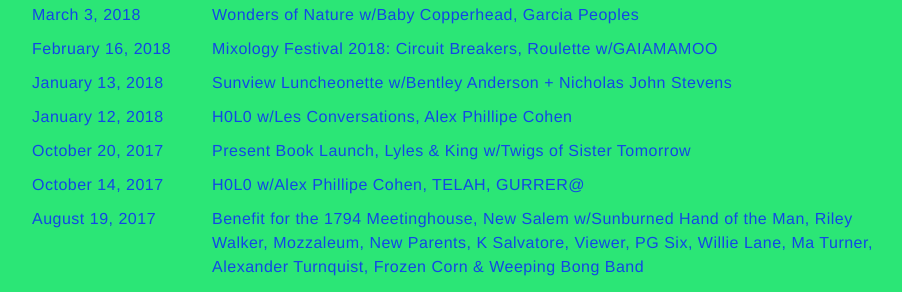
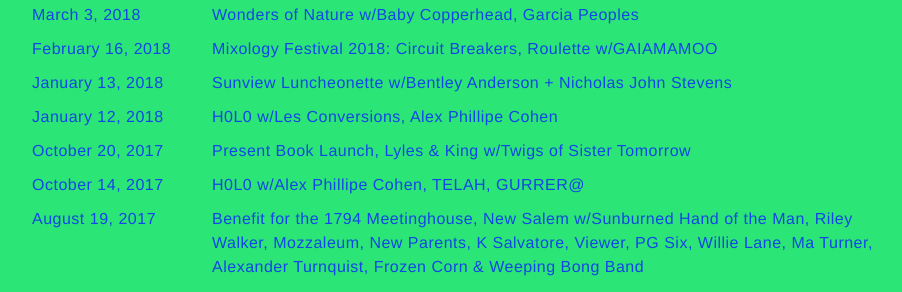
Before and after one commit to kirsten/thejantar.com, a Jekyll site: the page built from shows.html, in a window 1280 px wide. Shown: the part 572-864 px from the top of the page, without its empty margins (168-1070 px from the left). Built offline with Jekyll 4.4.1, drawn with Linux system fonts in a browser that asks for light colours.

Commit message:
Minor updates to show info, link for comp

```diff
--- a/_data/shows.yml
+++ b/_data/shows.yml
@@ -42,7 +42,7 @@
   title: "Sunview Luncheonette w/Bentley Anderson + Nicholas John Stevens"
 
 - date:  2018-01-12T19:00:00-05:00
-  title: "H0L0 w/Les Conversations, Alex Phillipe Cohen"
+  title: "H0L0 w/Les Conversions, Alex Phillipe Cohen"
   link: "https://www.facebook.com/events/2035065960057537/"
 
 - date:  2017-10-20 19:00:00
```
Also changed, not shown: _releases/notes-from-sub-underground.md (+1 -1 lines).
